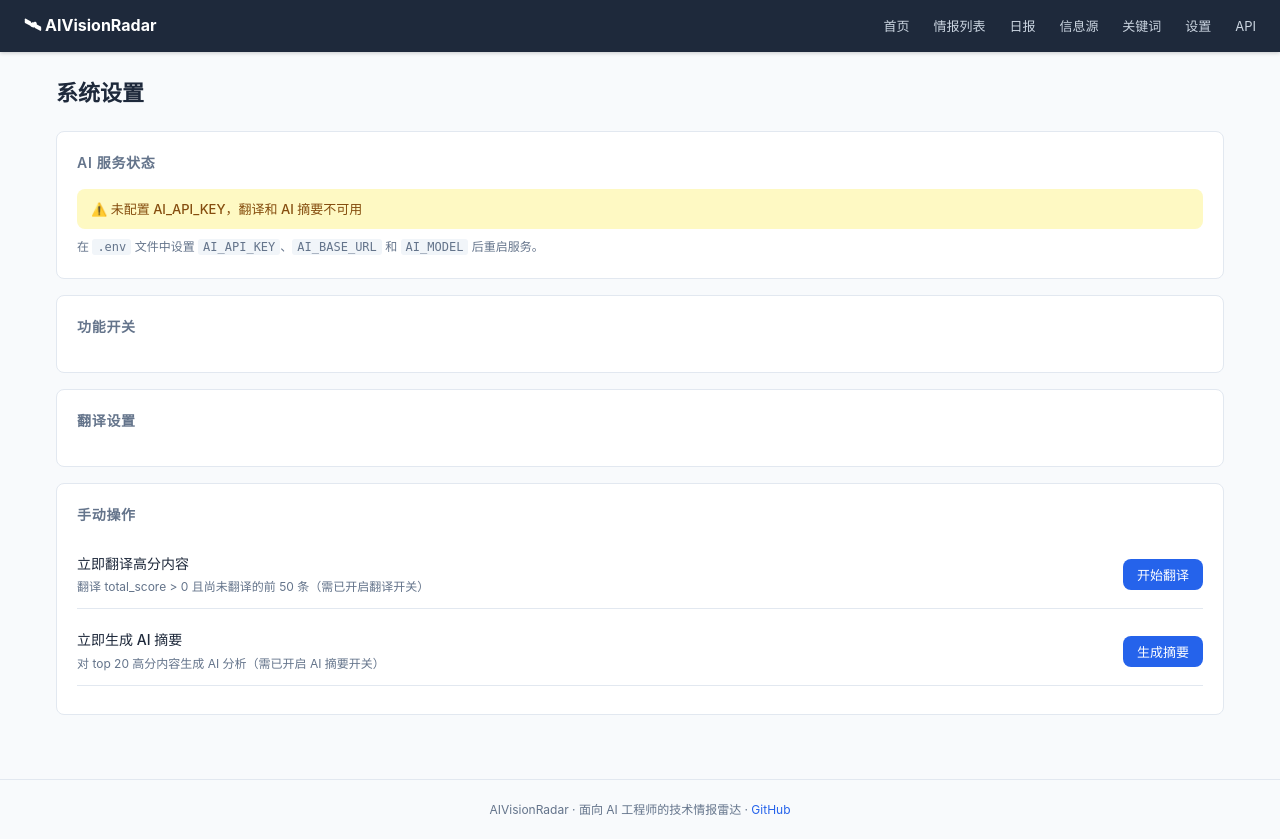
After one commit to feolcn/aivisionradar, a FastAPI app: template app/templates/settings.html in a window 1280 px wide. The commit adds this page. Run offline with FastAPI, Linux system fonts and the light colour scheme; the template is opened without the code that fills it, so the values that code supplies are empty; some libraries are stand-ins or nearby versions.

Commit message:
feat: add Chinese translation + Settings page
- Item model: add title_zh, summary_zh fields
- Setting model: DB-backed key-value settings store
- summary_service: translate_item() / translate_pending() via AI API
- Auto-detect English content (ASCII ratio > 70%) before translating
- Settings page /settings: toggle translation & AI summary from UI
- /api/translate/run endpoint + CLI `python -m app.cli translate`
- DB migration: ALTER TABLE adds new columns without losing data
- Templates: show title_zh/summary_zh when available, fallback to original
- CSS: settings page, toggle buttons, title-original style
- .env.example: document AI config for translation

```diff
--- a/app/config.py
+++ b/app/config.py
@@ -12,6 +12,8 @@ class Settings(BaseSettings):
     AI_BASE_URL: str = ""
     AI_API_KEY: str = ""
     AI_MODEL: str = "gpt-4o-mini"
+
+    ENABLE_TRANSLATION: bool = False
 
     CRAWL_INTERVAL_HOURS: int = 6
     DAILY_REPORT_HOUR: int = 8
--- a/app/schemas.py
+++ b/app/schemas.py
@@ -69,6 +69,8 @@ class ItemOut(ItemBase):
     model_config = ConfigDict(from_attributes=True)
     id: int
     source_id: Optional[int] = None
+    title_zh: Optional[str] = None
+    summary_zh: Optional[str] = None
     ai_summary: Optional[str] = None
     why_relevant: Optional[str] = None
     reproduce_suggestion: Optional[str] = None
--- a/app/static/app.css
+++ b/app/static/app.css
@@ -387,6 +387,69 @@ a:hover { text-decoration: underline; }
 .htmx-indicator { display: none; font-size: 13px; color: var(--text-muted); }
 .htmx-request .htmx-indicator { display: inline; }
 
+/* Settings page */
+.settings-grid { display: flex; flex-direction: column; gap: 16px; }
+.settings-card {
+  background: var(--card-bg);
+  border: 1px solid var(--border);
+  border-radius: var(--radius);
+  padding: 20px;
+}
+.settings-card h3 { font-size: 14px; font-weight: 600; margin-bottom: 14px; color: var(--text-muted); text-transform: uppercase; letter-spacing: 0.05em; }
+.ai-status {
+  padding: 10px 14px;
+  border-radius: var(--radius);
+  font-size: 13px;
+  font-weight: 500;
+  margin-bottom: 8px;
+}
+.ai-ok { background: #dcfce7; color: #166534; }
+.ai-off { background: #fef9c3; color: #854d0e; }
+.hint { font-size: 12px; color: var(--text-muted); margin-top: 6px; }
+.hint code { background: #f1f5f9; padding: 1px 5px; border-radius: 3px; font-family: monospace; }
+.setting-row {
+  display: flex;
+  align-items: center;
+  justify-content: space-between;
+  padding: 12px 0;
+  border-bottom: 1px solid var(--border);
+  gap: 16px;
+}
+.setting-row:last-child { border-bottom: none; }
+.setting-info { flex: 1; }
+.setting-label { font-size: 14px; font-weight: 500; }
+.setting-desc { font-size: 12px; color: var(--text-muted); margin-top: 2px; }
+.toggle-btn {
+  padding: 6px 16px;
+  border-radius: 20px;
+  border: none;
+  cursor: pointer;
+  font-size: 12px;
+  font-weight: 600;
+  white-space: nowrap;
+  transition: all 0.15s;
+}
+.toggle-on { background: #16a34a; color: #fff; }
+.toggle-on:hover { background: #15803d; }
+.toggle-off { background: #e2e8f0; color: #64748b; }
+.toggle-off:hover { background: #cbd5e1; }
+.toggle-btn:disabled { opacity: 0.4; cursor: not-allowed; }
+.toggle-form, .str-form { display: flex; align-items: center; }
+.action-rows { display: flex; flex-direction: column; gap: 0; }
+.action-row {
+  display: flex;
+  align-items: center;
+  justify-content: space-between;
+  padding: 12px 0;
+  border-bottom: 1px solid var(--border);
+  gap: 16px;
+}
+.action-row:last-child { border-bottom: none; }
+.action-result { font-size: 13px; color: var(--success); padding: 4px 0; }
+
+/* Title translation */
+.title-original { font-size: 11px; color: var(--text-muted); margin: 2px 0 6px; font-style: italic; }
+
 /* Footer */
 .footer {
   text-align: center;
--- a/app/templates/base.html
+++ b/app/templates/base.html
@@ -18,6 +18,7 @@
       <a href="/reports/daily">日报</a>
       <a href="/sources">信息源</a>
       <a href="/keywords">关键词</a>
+      <a href="/settings">设置</a>
       <a href="/docs" target="_blank">API</a>
     </div>
   </nav>
--- /dev/null
+++ b/app/templates/settings.html
@@ -0,0 +1,117 @@
+{% extends "base.html" %}
+{% block title %}设置 · AIVisionRadar{% endblock %}
+{% block content %}
+<div class="page-header">
+  <h1>系统设置</h1>
+</div>
+
+<div class="settings-grid">
+
+  <!-- AI 状态卡片 -->
+  <div class="settings-card">
+    <h3>AI 服务状态</h3>
+    <div class="ai-status {% if has_ai_key %}ai-ok{% else %}ai-off{% endif %}">
+      {% if has_ai_key %}
+      ✅ AI API 已配置（模型：{{ ai_model }}）
+      {% else %}
+      ⚠️ 未配置 AI_API_KEY，翻译和 AI 摘要不可用
+      {% endif %}
+    </div>
+    {% if not has_ai_key %}
+    <p class="hint">在 <code>.env</code> 文件中设置 <code>AI_API_KEY</code>、<code>AI_BASE_URL</code> 和 <code>AI_MODEL</code> 后重启服务。</p>
+    {% endif %}
+  </div>
+
+  <!-- 功能开关 -->
+  <div class="settings-card">
+    <h3>功能开关</h3>
+
+    {% for s in all_settings if s.value_type == 'bool' %}
+    <div class="setting-row">
+      <div class="setting-info">
+        <div class="setting-label">{{ s.label }}</div>
+        <div class="setting-desc">{{ s.description }}</div>
+      </div>
+      <form method="post" action="/settings/{{ s.key }}" class="toggle-form">
+        {% if s.value == 'true' %}
+          <input type="hidden" name="value" value="false" />
+          <button type="submit" class="toggle-btn toggle-on" {% if not has_ai_key %}disabled title="需要先配置 AI_API_KEY"{% endif %}>
+            开启中
+          </button>
+        {% else %}
+          <input type="hidden" name="value" value="true" />
+          <button type="submit" class="toggle-btn toggle-off" {% if not has_ai_key %}disabled title="需要先配置 AI_API_KEY"{% endif %}>
+            已关闭
+          </button>
+        {% endif %}
+      </form>
+    </div>
+    {% endfor %}
+  </div>
+
+  <!-- 文字设置 -->
+  <div class="settings-card">
+    <h3>翻译设置</h3>
+
+    {% for s in all_settings if s.value_type == 'str' %}
+    <div class="setting-row">
+      <div class="setting-info">
+        <div class="setting-label">{{ s.label }}</div>
+        <div class="setting-desc">{{ s.description }}</div>
+      </div>
+      <form method="post" action="/settings/{{ s.key }}" class="str-form">
+        <select name="value" class="select-filter" onchange="this.form.submit()">
+          {% if s.key == 'translation_language' %}
+          <option value="zh-CN" {% if s.value == 'zh-CN' %}selected{% endif %}>简体中文</option>
+          <option value="zh-TW" {% if s.value == 'zh-TW' %}selected{% endif %}>繁體中文</option>
+          {% else %}
+          <option value="{{ s.value }}">{{ s.value }}</option>
+          {% endif %}
+        </select>
+      </form>
+    </div>
+    {% endfor %}
+  </div>
+
+  <!-- 手动触发 -->
+  <div class="settings-card">
+    <h3>手动操作</h3>
+    <div class="action-rows">
+      <div class="action-row">
+        <div class="setting-info">
+          <div class="setting-label">立即翻译高分内容</div>
+          <div class="setting-desc">翻译 total_score > 0 且尚未翻译的前 50 条（需已开启翻译开关）</div>
+        </div>
+        <button class="btn btn-primary"
+          hx-post="/api/translate/run"
+          hx-target="#translate-result"
+          hx-swap="innerHTML"
+          hx-indicator="#translate-spinner"
+          {% if not has_ai_key %}disabled title="需要配置 AI_API_KEY"{% endif %}>
+          开始翻译
+        </button>
+        <span id="translate-spinner" class="htmx-indicator">翻译中...</span>
+      </div>
+      <div id="translate-result" class="action-result"></div>
+
+      <div class="action-row">
+        <div class="setting-info">
+          <div class="setting-label">立即生成 AI 摘要</div>
+          <div class="setting-desc">对 top 20 高分内容生成 AI 分析（需已开启 AI 摘要开关）</div>
+        </div>
+        <button class="btn btn-primary"
+          hx-post="/api/crawl/summarize"
+          hx-target="#summarize-result"
+          hx-swap="innerHTML"
+          hx-indicator="#summarize-spinner"
+          {% if not has_ai_key %}disabled title="需要配置 AI_API_KEY"{% endif %}>
+          生成摘要
+        </button>
+        <span id="summarize-spinner" class="htmx-indicator">生成中...</span>
+      </div>
+      <div id="summarize-result" class="action-result"></div>
+    </div>
+  </div>
+
+</div>
+{% endblock %}
```
Also changed, not shown: app/cli.py (+17 -1 lines), app/db.py (+20 -2 lines), app/models.py (+22 -4 lines), app/routers/api_crawl.py (+12 -3 lines), app/routers/web.py (+25 -1 lines), app/seed.py (+36 -1 lines), app/services/summary_service.py (+128 -51 lines), app/static/app.js (+15 -8 lines), app/templates/item_detail.html (+12 -2 lines), app/templates/items.html (+7 -2 lines), 1 other file.
